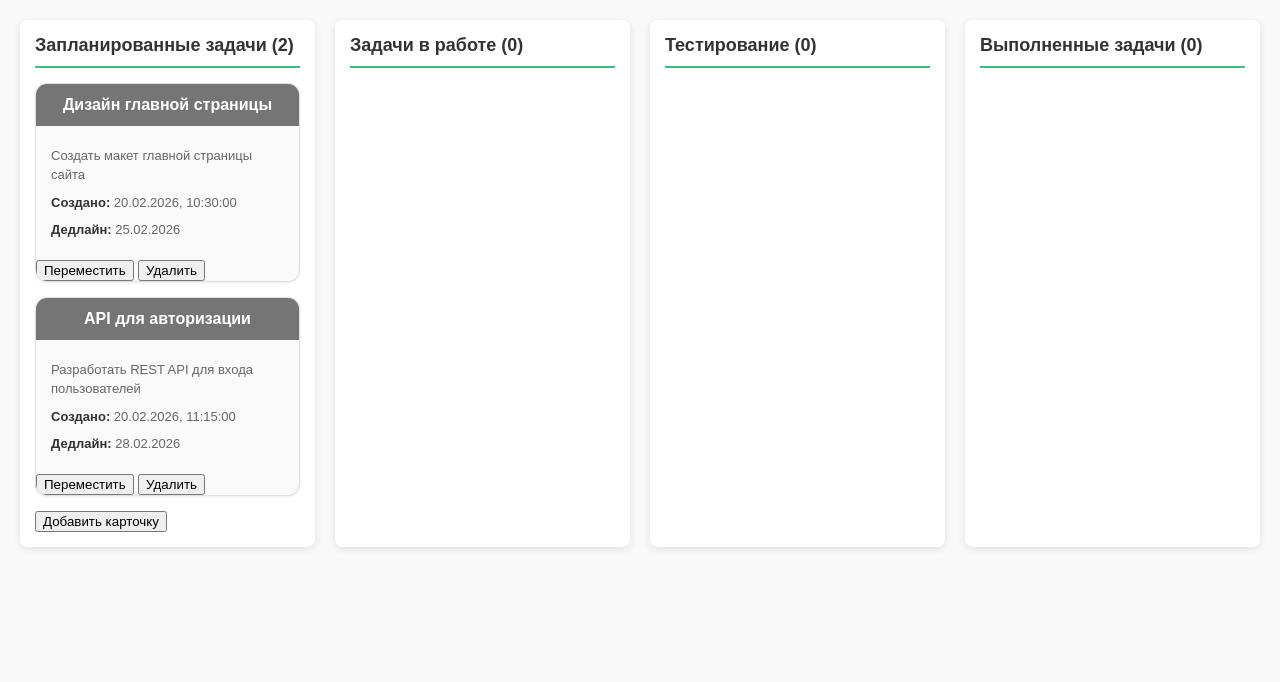
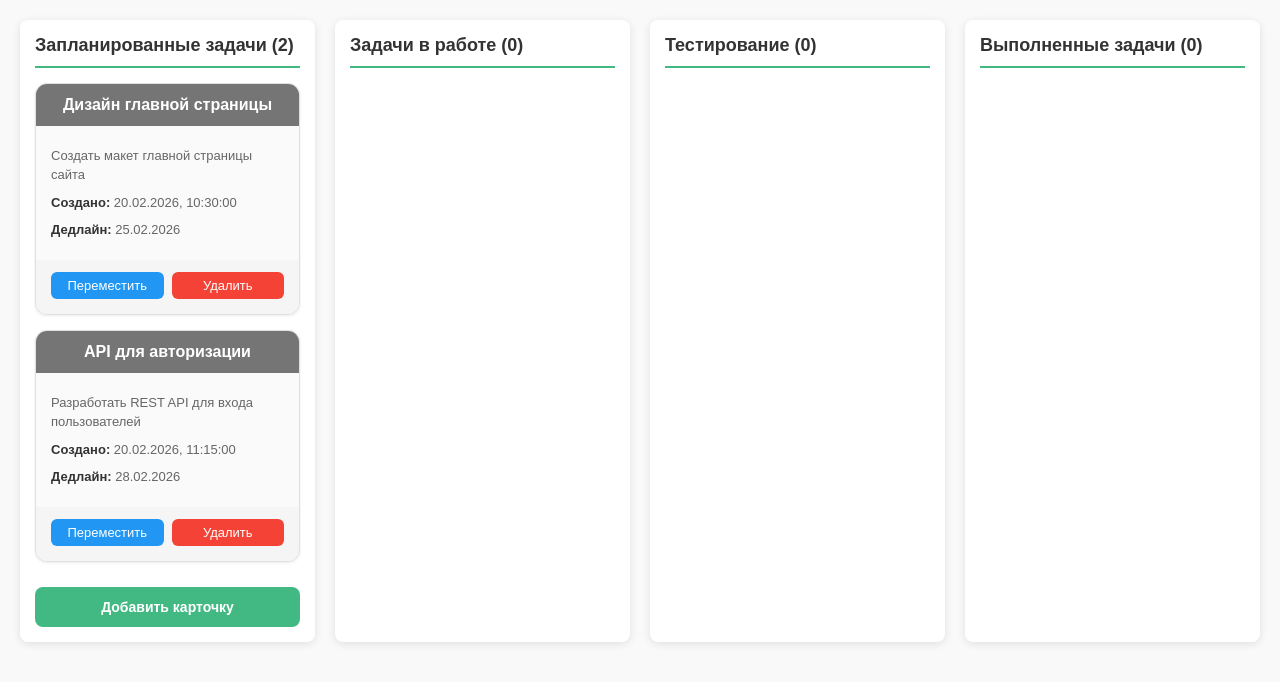
Before and after one commit to smlnkls1208/practic_vie_3, a plain HTML site: page index.html in a window 1280 px wide. Drawn offline with Linux system fonts and the light colour scheme.

Commit message:
styles buttons

```diff
--- a/css/main.css
+++ b/css/main.css
@@ -25,6 +25,26 @@ body {
     color: #333;
     border-bottom: 2px solid #42b983;
     padding-bottom: 10px;
+}
+
+.column > button {
+    width: 100%;
+    padding: 12px;
+    margin-top: 10px;
+    background: #42b983;
+    color: white;
+    border: none;
+    border-radius: 8px;
+    font-size: 14px;
+    font-weight: 600;
+    cursor: pointer;
+    transition: all 0.2s ease;
+}
+
+.column > button:hover {
+    background: #368a6d;
+    transform: translateY(-1px);
+    box-shadow: 0 2px 8px rgba(66, 185, 131, 0.3);
 }
 
 .card {
@@ -88,6 +108,52 @@ body {
 
 .card.testing h3 {
     background: #ffa726;
+}
+
+.card-buttons {
+    display: flex;
+    flex-wrap: wrap;
+    gap: 8px;
+    padding: 12px 15px 15px 15px;
+    background: #f5f5f5;
+    margin-top: 8px;
+}
+
+.card button {
+    padding: 6px 14px;
+    border: none;
+    border-radius: 6px;
+    font-size: 13px;
+    cursor: pointer;
+    transition: all 0.2s ease;
+    font-weight: 500;
+    flex: 1;
+    min-width: fit-content;
+}
+
+.card button:hover {
+    transform: translateY(-1px);
+    box-shadow: 0 2px 6px rgba(0, 0, 0, 0.15);
+}
+
+.card button.edit {
+    background: #42b983;
+    color: white;
+}
+
+.card button.delete {
+    background: #f44336;
+    color: white;
+}
+
+.card button.move {
+    background: #2196f3;
+    color: white;
+}
+
+.card button.return {
+    background: #ff9800;
+    color: white;
 }
 
 .modal-overlay {
```
